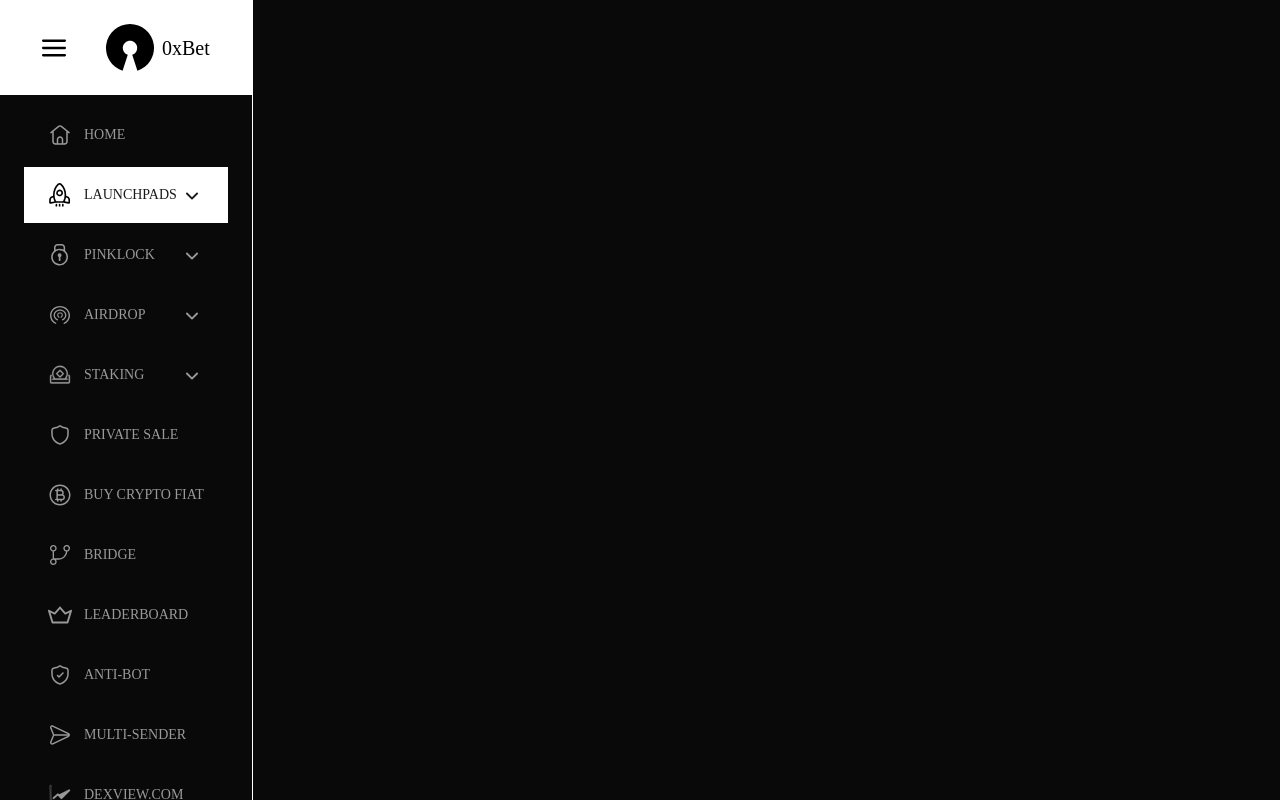
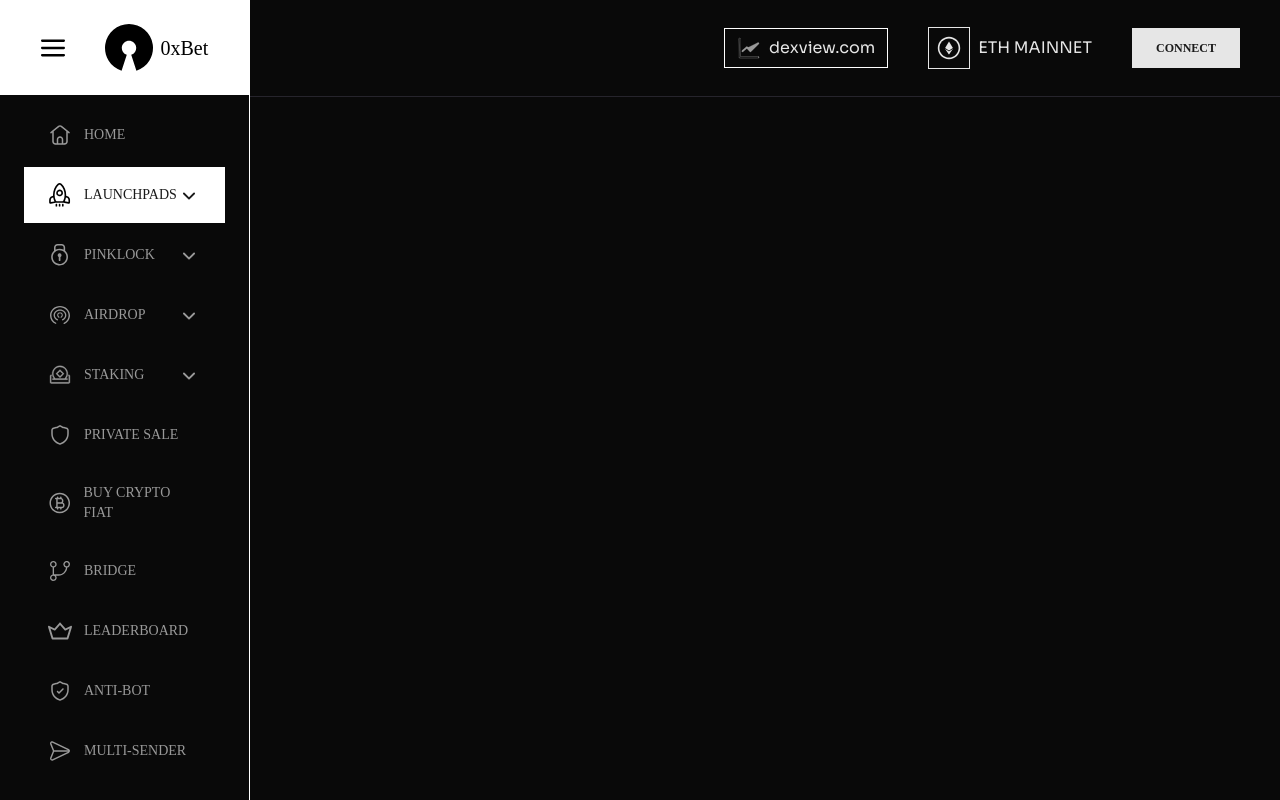
Before and after one commit to roshanking000/0x-bet, a React (Create React App) app: page /dashboard in a window 1280 px wide. Shown: the top 800 px of the page. Built offline with nearby package versions, Linux system fonts and the light colour scheme; a web font is replaced by a local one.

Commit message:
complete header

```diff
--- /dev/null
+++ b/src/components/Header.js
@@ -0,0 +1,19 @@
+import { DexviewIcon, EthereumIcon } from "./Icons"
+
+export const Header = () => {
+  return (
+    <header className="flex justify-end items-center px-10 py-7 gap-10 border-b-[1px] border-[#26242C]">
+      <a href="#" target="_blank" rel="noreferrer" className="flex px-3 py-2 items-center gap-2 border-[1px] border-[#FFF] h-10">
+        <DexviewIcon />
+        <p className="text-base font-normal text-[#E6E6E6] font-['Sora']">dexview.com</p>
+      </a>
+      <div className="flex items-center gap-2 h-10">
+        <div className="p-2 border-[1px] border-[#E6E6E6]">
+          <EthereumIcon />
+        </div>
+        <p className="text-base font-normal text-[#E6E6E6] font-['Sora']">ETH MAINNET</p>
+      </div>
+      <button type="button" className="px-6 py-3 text-xs font-bold text-[#1A1A1A] bg-[#E6E6E6] h-10">CONNECT</button>
+    </header>
+  )
+}
--- a/src/components/Icons/index.js
+++ b/src/components/Icons/index.js
@@ -168,3 +168,21 @@ export const TwitterIcon = () => {
     </svg>
   )
 }
+
+export const EthereumIcon = () => {
+  return (
+    <svg xmlns="http://www.w3.org/2000/svg" width="24" height="24" viewBox="0 0 24 24" fill="none">
+      <g clipPath="url(#clip0_1_47)">
+        <path d="M12.0008 23.2C18.1864 23.2 23.2008 18.1856 23.2008 12C23.2008 5.81446 18.1864 0.800049 12.0008 0.800049C5.81519 0.800049 0.800781 5.81446 0.800781 12C0.800781 18.1856 5.81519 23.2 12.0008 23.2Z" fill="#E6E6E6" />
+        <path d="M11.9984 21.6C17.3004 21.6 21.5984 17.302 21.5984 12C21.5984 6.69809 17.3004 2.40002 11.9984 2.40002C6.6965 2.40002 2.39844 6.69809 2.39844 12C2.39844 17.302 6.6965 21.6 11.9984 21.6Z" fill="#090909" />
+        <path d="M15.9174 12.8828C15.9004 12.8817 12.0521 15.1622 12.0017 15.1817C11.9904 15.1752 8.10831 12.8776 8.08984 12.8799C8.09924 12.8937 11.9991 18.4 12.0017 18.4C12.0044 18.4 15.9174 12.8828 15.9174 12.8828Z" fill="#E6E6E6" />
+        <path d="M12.0026 5.59998L8.10156 12.1244L12.0026 14.4352L15.9038 12.1244L12.0026 5.59998Z" fill="#E6E6E6" />
+      </g>
+      <defs>
+        <clipPath id="clip0_1_47">
+          <rect width="24" height="24" fill="white" />
+        </clipPath>
+      </defs>
+    </svg>
+  )
+}
--- a/src/index.css
+++ b/src/index.css
@@ -1,3 +1,5 @@
+@import url('https://fonts.googleapis.com/css2?family=Sora:wght@100;200;300;400;500;600;700;800&display=swap');
+
 @tailwind base;
 @tailwind components;
 @tailwind utilities;
--- a/src/layout/BaseLayout.js
+++ b/src/layout/BaseLayout.js
@@ -1,12 +1,14 @@
 import { Outlet } from 'react-router-dom'
 
 import Sidebar from '../components/Sidebar'
+import { Header } from '../components/Header'
 
 const BaseLayout = () => {
   return (
     <div className="w-full min-h-screen flex bg-[#090909] font-['Enfonix']">
       <Sidebar />
-      <main>
+      <main className='flex flex-col w-full'>
+        <Header />
         <Outlet />
       </main>
     </div>
```
